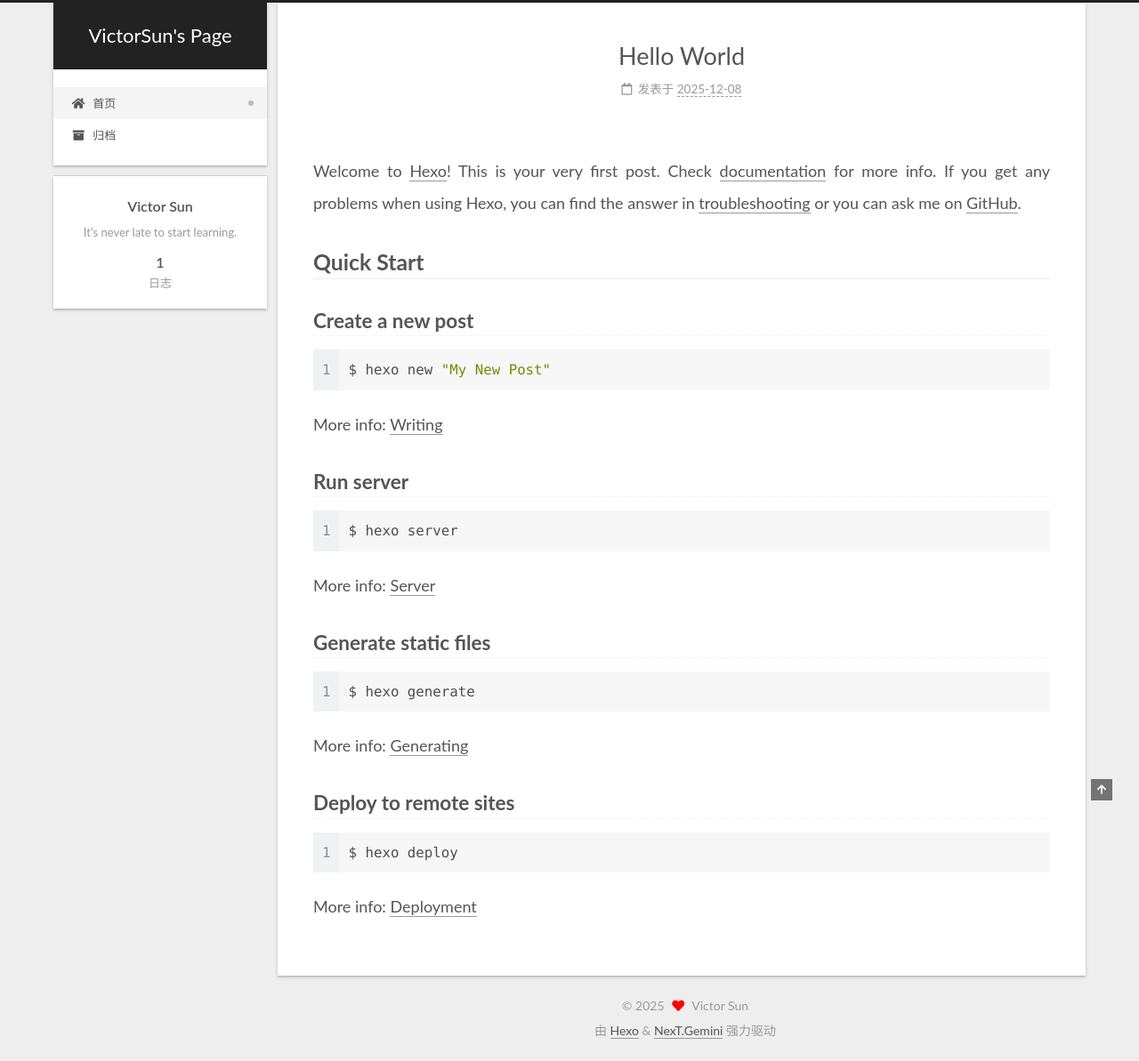
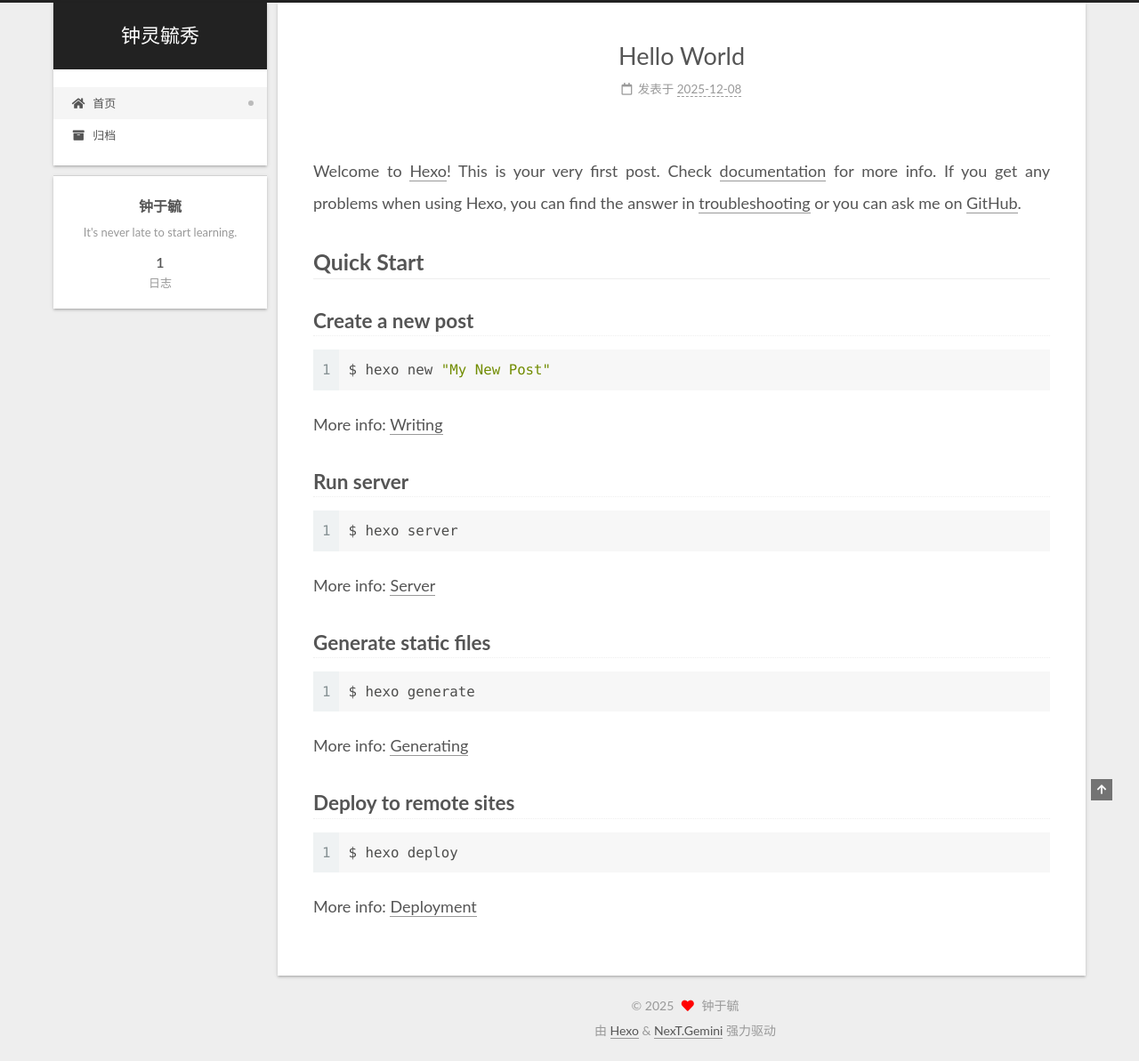
Before and after one commit to VictorSun88/VictorSun88.github.io, a plain HTML site: page index.html in a window 1280 px wide. Shown: the whole page at 89% size. Drawn offline with Linux system fonts and the light colour scheme.

Commit message:
Site updated: 2025-12-09 00:38:09

```diff
--- a/css/main.css
+++ b/css/main.css
@@ -1168,7 +1168,7 @@ pre .javascript .function {
 }
 .links-of-author a::before,
 .links-of-author span.exturl::before {
-  background: #deff5c;
+  background: #d18b00;
   border-radius: 50%;
   content: ' ';
   display: inline-block;
--- a/index.html
+++ b/index.html
@@ -22,12 +22,12 @@
 
   <meta name="description" content="It&#39;s never late to start learning.">
 <meta property="og:type" content="website">
-<meta property="og:title" content="VictorSun&#39;s Page">
+<meta property="og:title" content="钟灵毓秀">
 <meta property="og:url" content="http://example.com/index.html">
-<meta property="og:site_name" content="VictorSun&#39;s Page">
+<meta property="og:site_name" content="钟灵毓秀">
 <meta property="og:description" content="It&#39;s never late to start learning.">
 <meta property="og:locale" content="zh_CN">
-<meta property="article:author" content="Victor Sun">
+<meta property="article:author" content="钟于毓">
 <meta name="twitter:card" content="summary">
 
 <link rel="canonical" href="http://example.com/">
@@ -43,7 +43,7 @@
   };
 </script>
 
-  <title>VictorSun's Page</title>
+  <title>钟灵毓秀</title>
 
 
 
@@ -94,7 +94,7 @@
 
     <a href="/" class="brand" rel="start">
       <span class="logo-line-before"><i></i></span>
-      <h1 class="site-title">VictorSun's Page</h1>
+      <h1 class="site-title">钟灵毓秀</h1>
       <span class="logo-line-after"><i></i></span>
     </a>
   </div>
@@ -151,12 +151,12 @@
 
     <span hidden itemprop="author" itemscope itemtype="http://schema.org/Person">
       <meta itemprop="image" content="/images/avatar.gif">
-      <meta itemprop="name" content="Victor Sun">
+      <meta itemprop="name" content="钟于毓">
       <meta itemprop="description" content="It's never late to start learning.">
     </span>
 
     <span hidden itemprop="publisher" itemscope itemtype="http://schema.org/Organization">
-      <meta itemprop="name" content="VictorSun's Page">
+      <meta itemprop="name" content="钟灵毓秀">
     </span>
       <header class="post-header">
         <h2 class="post-title" itemprop="name headline">
@@ -271,7 +271,7 @@
 
       <div class="site-overview-wrap sidebar-panel">
         <div class="site-author motion-element" itemprop="author" itemscope itemtype="http://schema.org/Person">
-  <p class="site-author-name" itemprop="name">Victor Sun</p>
+  <p class="site-author-name" itemprop="name">钟于毓</p>
   <div class="site-description" itemprop="description">It's never late to start learning.</div>
 </div>
 <div class="site-state-wrap motion-element">
@@ -311,7 +311,7 @@
   <span class="with-love">
     <i class="fa fa-heart"></i>
   </span>
-  <span class="author" itemprop="copyrightHolder">Victor Sun</span>
+  <span class="author" itemprop="copyrightHolder">钟于毓</span>
 </div>
   <div class="powered-by">由 <a href="https://hexo.io/" class="theme-link" rel="noopener" target="_blank">Hexo</a> & <a href="https://theme-next.org/" class="theme-link" rel="noopener" target="_blank">NexT.Gemini</a> 强力驱动
   </div>
```
Also changed, not shown: 2025/12/08/hello-world/index.html (+8 -8 lines), archives/2025/12/index.html (+7 -7 lines), archives/2025/index.html (+7 -7 lines), archives/index.html (+7 -7 lines).
